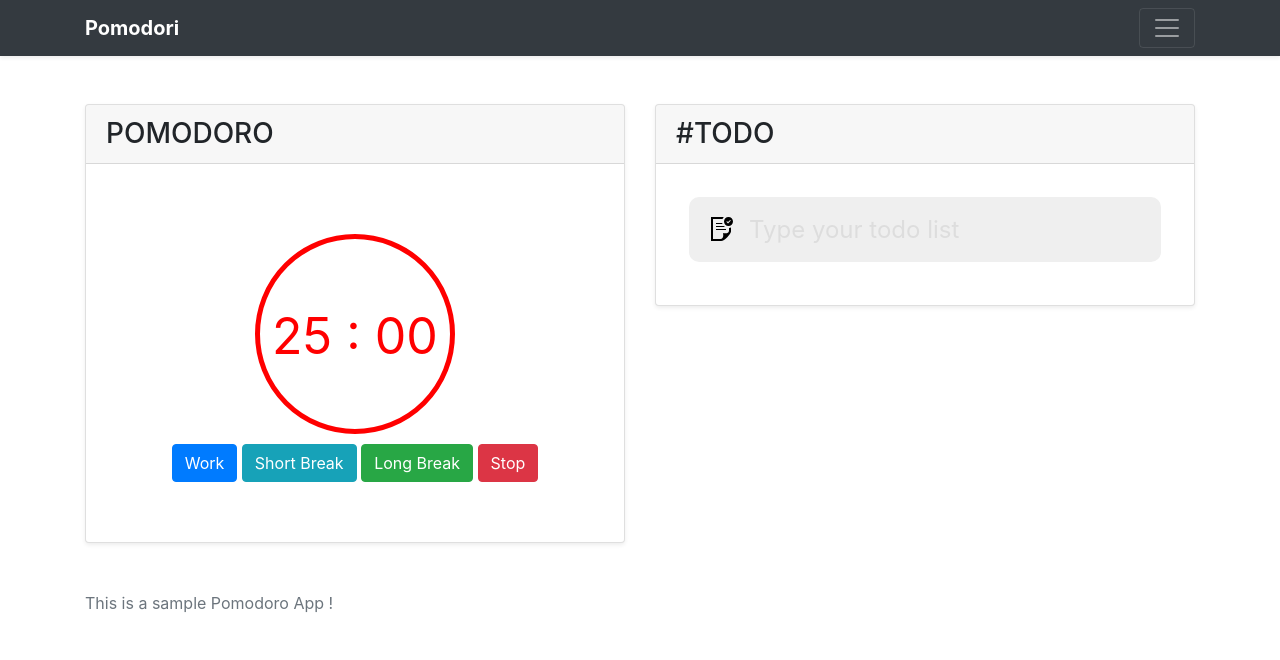
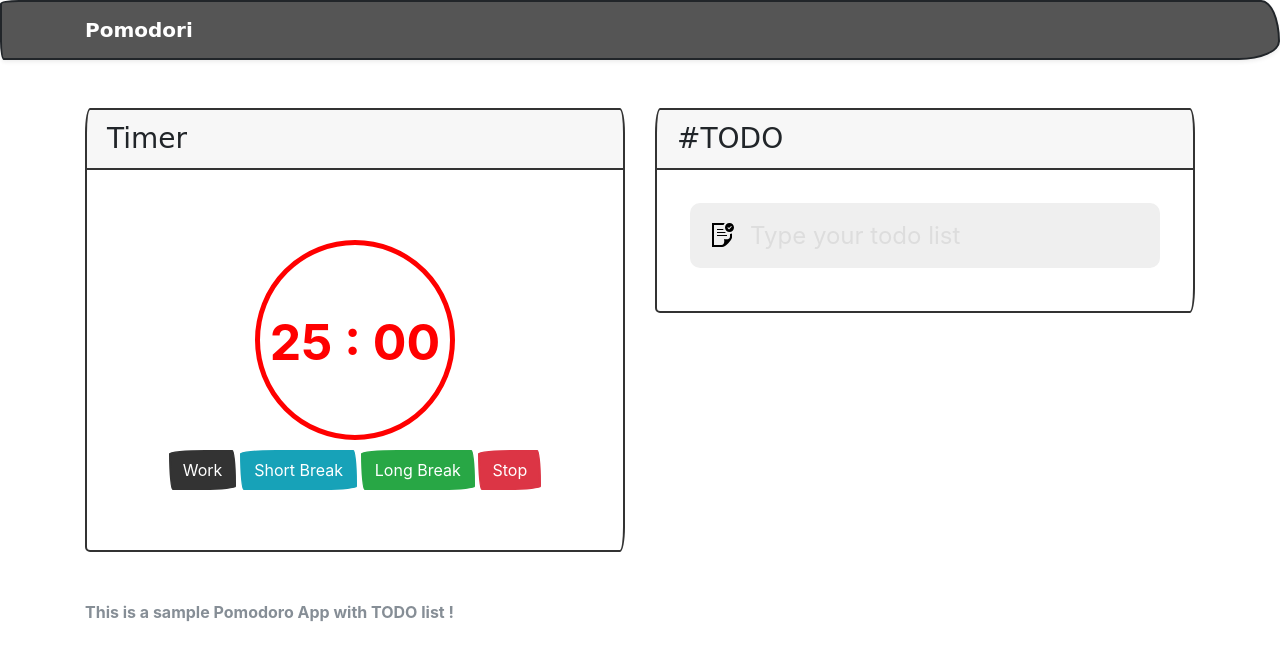
Before and after one commit to thejavator/ipomodo, a plain HTML site: page index.html in a window 1280 px wide. Drawn offline with nearby package versions, Linux system fonts and the light colour scheme; a web font is replaced by a local one.

Commit message:
Update CSS and contents

```diff
--- a/index.html
+++ b/index.html
@@ -16,46 +16,27 @@
   <link rel='stylesheet' href='https://fonts.googleapis.com/css?family=Noto+Sans+HK&amp;display=swap'>
   <link rel="stylesheet" href="dist/timer/style.css">
   <link rel="stylesheet" href="dist/todo/style.css">
-  <link rel="stylesheet" href="https://bootswatch.com/_vendor/bootstrap/dist/css/bootstrap.min.css">
+  <link rel="stylesheet" href="https://bootswatch.com/4/sketchy/bootstrap.min.css">
 
 </head>
 
 <body>
   <header>
-    <div class="bg-dark collapse" id="navbarHeader">
-      <div class="container">
-        <div class="row">
-          <div class="col-sm-8 col-md-7 py-4">
-            <h4 class="text-white">About</h4>
-            <p class="text-muted">This is a sample pomodoro app.</p>
-          </div>
-          <div class="col-sm-4 offset-md-1 py-4">
-            <h4 class="text-white">Contact</h4>
-            <ul class="list-unstyled">
-            </ul>
-          </div>
-        </div>
-      </div>
-    </div>
     <div class="navbar navbar-dark bg-dark shadow-sm">
       <div class="container d-flex justify-content-between">
         <a href="#" class="navbar-brand d-flex align-items-center">
           <strong>Pomodori</strong>
         </a>
-        <button class="navbar-toggler" type="button" data-toggle="collapse" data-target="#navbarHeader"
-          aria-controls="navbarHeader" aria-expanded="true" aria-label="Toggle navigation">
-          <span class="navbar-toggler-icon"></span>
-        </button>
       </div>
     </div>
   </header>
   <main>
-    <div class="py-5">
+    <div class="py-5 bg-light">
       <div class="container">
         <div class="row">
-          <div class="col">
-            <div class="card shadow-sm"">
-            <h3 class=" card-header">POMODORO</h3>
+          <div class="col-md-6">
+            <div class="card mb-6">
+              <h3 class=" card-header">Timer</h3>
               <div class="card-body">
                 <div id="pomodoro-app">
                   <div id="container">
@@ -78,9 +59,9 @@
               </div>
             </div>
           </div>
-          <div class="col">
-            <div class="card shadow-sm"">
-            <h3 class=" card-header">#TODO</h3>
+          <div class="col-md-6">
+            <div class="card mb-6">
+              <h3 class=" card-header">#TODO</h3>
               <div class="card-body">
                 <section class="todoapp">
                   <header class="header">
@@ -133,7 +114,7 @@
   <footer class="text-muted">
     <div class="container">
 
-      <p>This is a sample Pomodoro App !</p>
+      <p>This is a sample Pomodoro App with TODO list !</p>
     </div>
   </footer>
   <!-- Scripts -->
```
